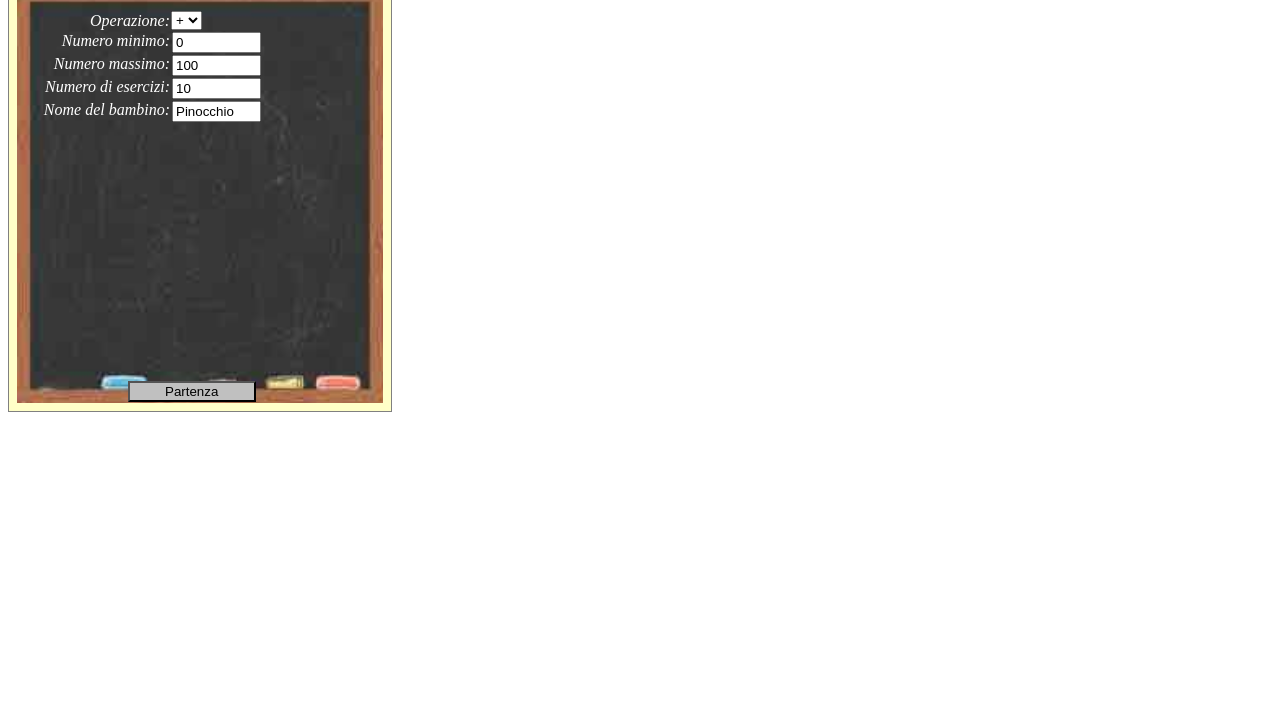
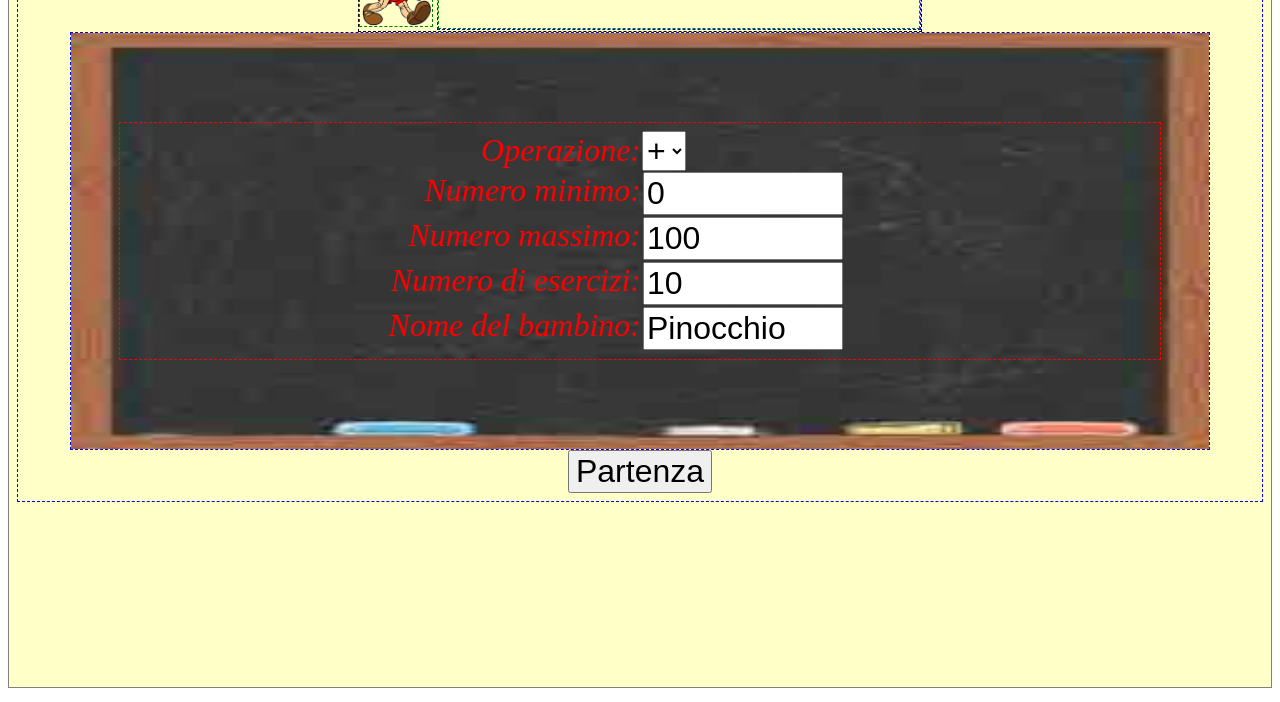
Before and after one commit to Orso1960/Lambertenghi-2A, a plain HTML site: page index.html in a window 1280 px wide. Shown: the part 98-800 px from the top of the page. Drawn offline with Linux system fonts and the light colour scheme.

Commit message:
Add files via upload

```diff
--- a/index.html
+++ b/index.html
@@ -3,21 +3,10 @@
 <html>
 <head>
 <title>Esercizi di matematica per la seconda elementare</title>
-<link rel="shortcut icon" href="images/maths.png" type="image/x-icon">
+<link rel="shortcut icon" href="images/favicon.ico" type="image/x-icon">
 <meta http-equiv="Content-Type" content="text/html; charset=iso-8859-1">
+
 <style type="text/css">
-#container {
-	float: left;
- 	position:relative;
-	margin: 0.5em auto;
-	background: rgb(255,255,200); /* light yellow */
-	border: 1px solid gray;
-/*
-	width:	98%;
-	padding-bottom: 20%;
-*/
-}
-
 /* restyling existing tags */
 label {
 	float: left;
@@ -25,11 +14,29 @@ label {
 	text-align: right;
 	margin: 1px;
 	white-space:nowrap;
+	font-size: 200%;
+	/*
+	*/
 }
 
 input {
+	font-size: 200%;
 	float: left;
 	margin: 1px;
+	/*
+	*/
+}
+
+option {
+	/*
+	font-size: 200%;
+	*/
+}
+
+select {
+	font-size: 200%;
+	/*
+	*/
 }
 
 div {
@@ -37,9 +44,7 @@ div {
 	/*
 	*/
 }
-</style>
 
-<style type="text/css">
 /* classes */
 /*
 .labelradio {
@@ -49,54 +54,111 @@ div {
 */
 
 .optext {
-	color: white;
+	font-size: 200%;
+	color: red;
 	height: 1.5em;
 	text-align: right;
+	/*
+	color: white;
+	*/
 }
 
 .opinput {
 	min-width: 5em;
-	height: 1.8em;
+	height: 1.5em;
 	background-color: transparent;
+	/*
+	max-height: 1.8em;
+	font-size: 200%;
+	*/
 }
 
 .opresult {
+	font-size: 200%;
 	background-color: transparent;
 	color: lime;
 	padding-right: 2em;
 }
 
 /* IDs */
+#background-container {
+	background: rgb(255,255,200); /* light yellow */
+	border: 1px solid gray;
+	overflow: hidden; /* Hide scrollbars */
+       	height: 95vh;
+	/*
+        display: flex;
+ 	justify-content: center;
+	align-items: center;
+	*/
+}
+
+#data-container {
+        display: flex;
+ 	justify-content: center;
+	align-items: center;
+        flex-flow: column;
+	border:1px dashed blue;´
+	/*
+	width: 10px;
+       	height: 95%;
+	*/
+}
+
 #matContent {
+ 	position:relative;
+        display: flex;
+ 	justify-content: center;
+	align-items: center;
+        flex-flow: column;
+	min-height:24em;
+ 	min-width:20em;
+	width: 90%;
+	color: red;
+	font-style: italic;
+	border:1px dashed blue;
+	padding: 1em;
+ 	overflow: visible;
+        display: flex;
+ 	justify-content: center;
+	align-items: center;
+        flex-flow: column;
+	color: red;
 	padding: 1em;
  	position:relative;
 	min-height:24em;
 	min-width:20em;
 	overflow: visible;
+	/*
 	color: white;
-	font-style: italic;
-	/*
-	border:1px dashed blue;
 	*/
 }
 
 #RisposteEsatte {
 	color:green;
 	margin-right: 1em;
+	/*
+	font-size: 200%;
+	*/
 }
 
 #RisposteErrate {
 	color:red;
 	margin-right: 1em;
+	/*
+	font-size: 200%;
+	*/
 }
 
 #imageresults {
 	z-index:1;
 	align:left;
  	position:relative;
+	border:1px dashed green;
+	height: 6em;
+	/*
+	height:30%;
 	top: 0em;
-	height:3.5em;
-	/*
 	border:1px dashed green;
 	*/
 }
@@ -113,12 +175,13 @@ div {
 #configurazione {
 	z-index:1;
  	position:absolute;
+	width: 90%;
+	margin: 1em;
+	border:1px dashed red;
+	/*
 	top: 0;
 	left:0;
-	margin: 1em;
 	width:70%;
-	/*
-	border:1px dashed red;
 	*/
 }
 
@@ -126,10 +189,7 @@ div {
 	z-index:-1;
  	position:relative;
 	top: 0;
-	left: 0;
-	/*
-	left: 30%;
-	*/
+	left: 0%;
 	margin: 1em;
  	white-space:nowrap;
 	/*
@@ -139,12 +199,15 @@ div {
 
 #buttonstart {
 	z-index:2;
+  	margin: auto;
+	/*
 	position:absolute;
 	bottom: 0;
 	left: 30%;
 	width: 35%;
 	min-width:8em;
 	background-color: #C0C0C0;
+	*/
 }
 
 #matHeader {
@@ -152,9 +215,9 @@ div {
 	position:relative;
 	padding: 0em;
 	margin: 0em;
+	border:1px dashed black;
 	/*
 	min-width:23em;
-	border:1px dashed black;
 	*/
 }
 
@@ -165,8 +228,8 @@ div {
 	padding: 0em;
 	margin: 0em;
 	white-space:nowrap;
+	border:1px dashed blue;
 	/*
-	border:1px dashed blue;
 	*/
 }
 
@@ -180,10 +243,11 @@ div {
 	width: 10em;
 	overflow: hidden;
 	text-overflow: ellipsis;
+	font-size: 300%;
+	border:1px dashed red;
 	/*
 	display:inline-block;
 	vertical-align:top;
-	border:1px dashed red;
 	*/
 }
 
@@ -192,10 +256,11 @@ div {
 	padding: 0em;
 	margin: 0em;
 	white-space:nowrap;
+	font-size: 200%;
+	border:1px dashed green;
 	/*
 	display:inline-block;
 	vertical-align:bottom;
-	border:1px dashed green;
 	*/
 }
 </style>
@@ -203,7 +268,8 @@ div {
 </head>
 
 <body>
-	<div id="container">
+	<div id="background-container">
+	<div id="data-container">
 		<div id="matHeader">
 			<img id="imageresults" src="images/pinocchio.png" alt="alunno della scuola elementare Lambertenghi 2A">
 			<div id="headText">
@@ -233,8 +299,9 @@ div {
 			<table id="exercises">
 				<tr><td></td></tr>
 			</table>
-			<input id="buttonstart" type="button" name="start" value="Partenza" onclick="ButtonAction()">
 		</div>
+		<input id="buttonstart" type="button" name="start" value="Partenza" onclick="ButtonAction()">
+	</div>
 	</div>
 
 <script type="text/javascript">
@@ -502,6 +569,7 @@ div {
 			answer = row.cells[icol * ncols + 1].firstChild.value;
 
 			row.cells[icol * ncols + 1].innerHTML = answer;
+			row.cells[icol * ncols + 1].style.fontSize = "200%";
 			if (parseInt(answer) == result[i]) {
 				answOK += 1;
 				row.cells[icol * ncols + 1].style.color = "lime";
```
